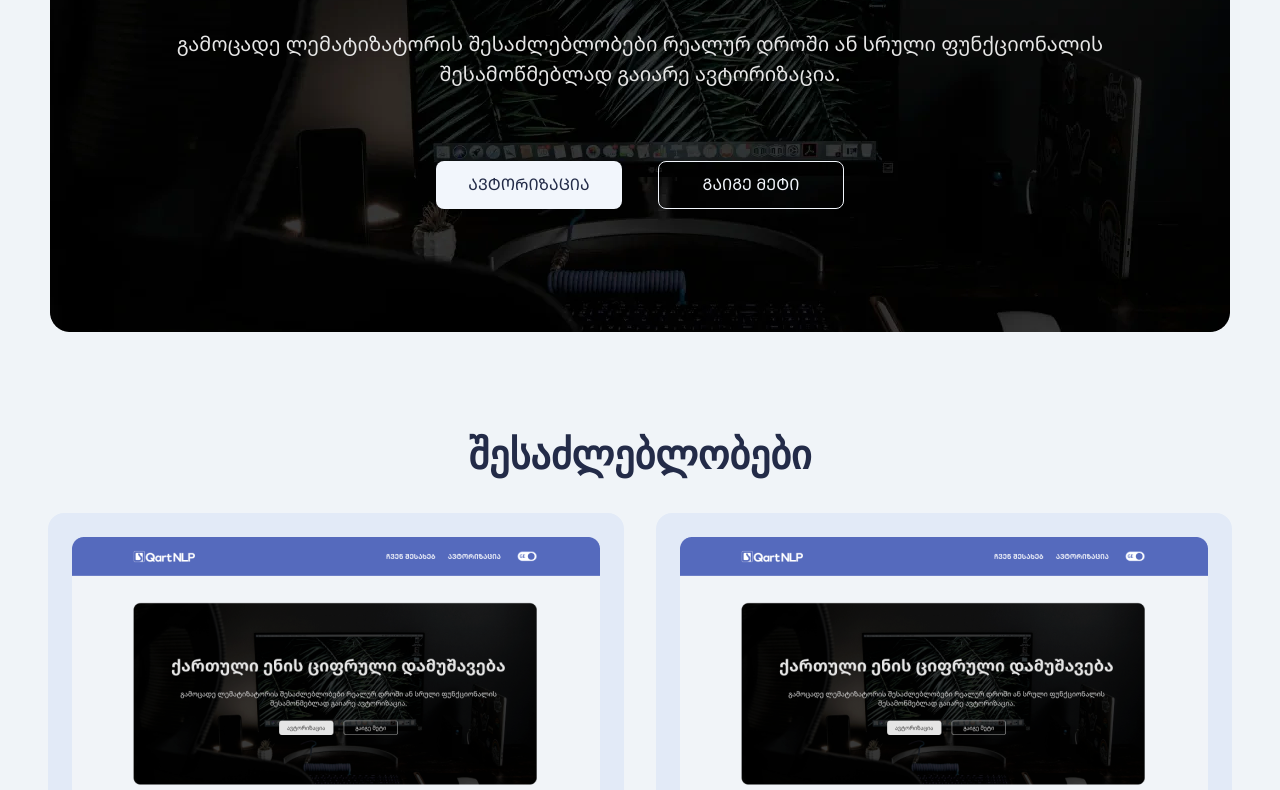
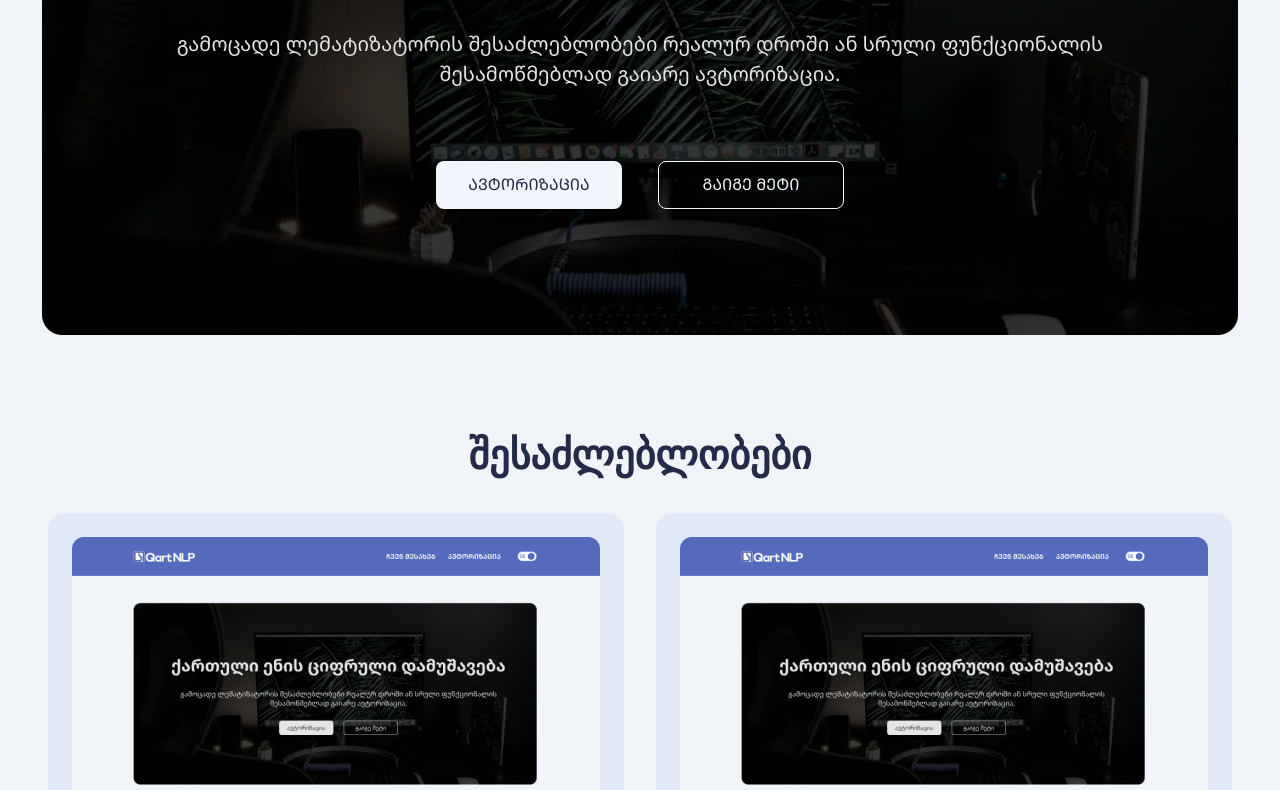
Before and after one commit to Mind1a/qart-nlp-client, a plain HTML site: page index.html in a window 1280 px wide. Shown: the part 297-1087 px from the top of the page. Drawn offline with Linux system fonts and the light colour scheme; a web font is replaced by a local one.

Commit message:
fix/main-page
adding margins to the main section

```diff
--- a/styles/components/_components.scss
+++ b/styles/components/_components.scss
@@ -6,8 +6,6 @@ body {
     font-family: "NotoSansGeorgian";
 
     .section_1_content {
-        max-width: 1180px;
-        width: 100%;
         margin: 0 auto;
         min-height: 538px;
         display: flex;
@@ -20,10 +18,11 @@ body {
         background-repeat: no-repeat;
         background-position: center;
         margin-top: 94px;
+        margin-inline: 16px;
+        max-width: calc(100% - 32px);
 
         @include responsive(phone) {
             margin-top: 24px;
-            max-width: 398px;
             min-height: 302px;
             background:
                 linear-gradient(rgba(0, 6, 14, 0.85), rgba(0, 6, 15, 0.6)),
```
Also changed, not shown: styles/css/global.css, 1 other file.
